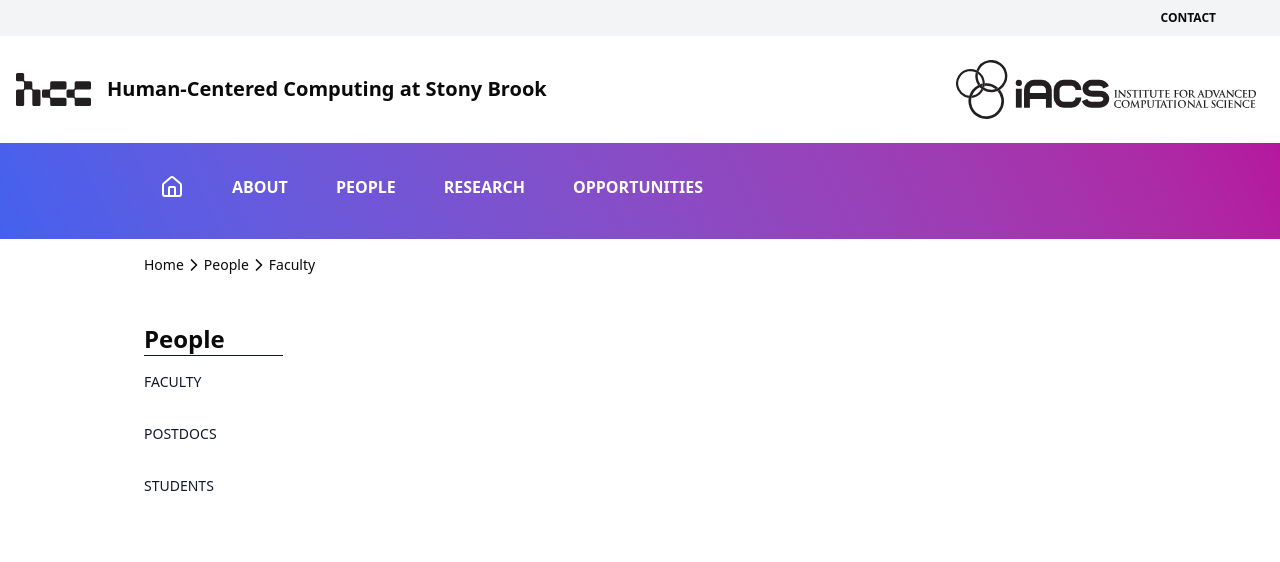
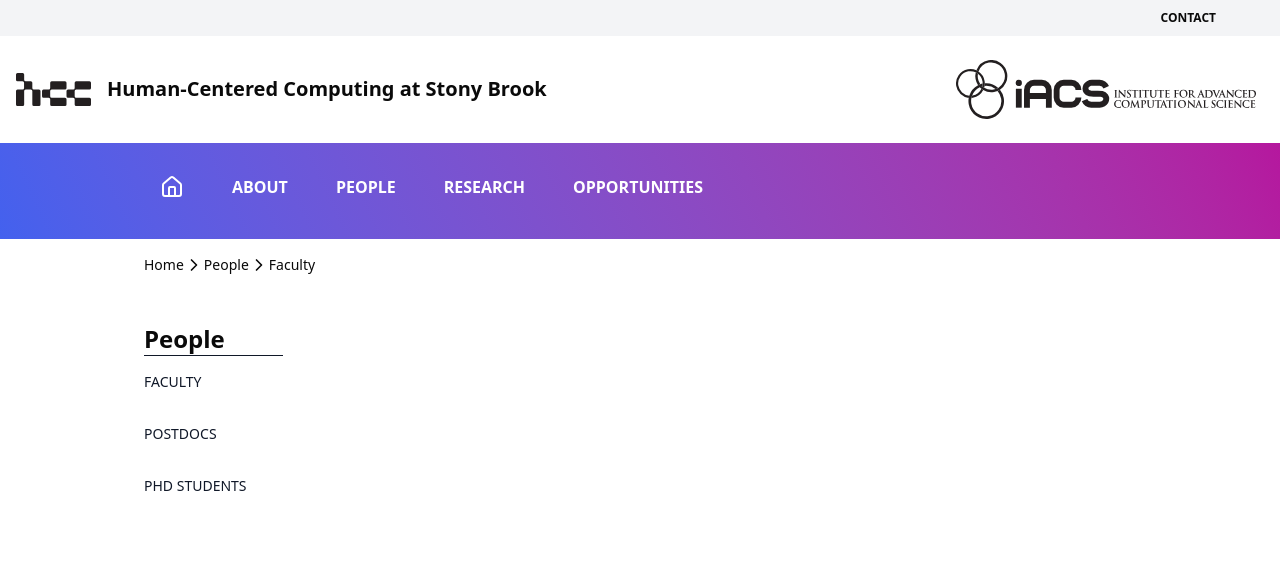
Before and after one commit to afkdiann/hcc-website, a Next.js app: page /people/faculty in a window 1280 px wide. Shown: the top 562 px of the page. Built offline with nearby package versions, Linux system fonts and the light colour scheme.

Commit message:
created layout for all people pages

```diff
--- /dev/null
+++ b/app/people/phd-students/page.tsx
@@ -0,0 +1,17 @@
+import { Metadata } from "next";
+import PhdStudentsPage from "@/pages/PhdStudentsPage";
+
+export const metadata: Metadata = {
+  title: "Phd Students | Human-Centered Computing (HCC)",
+  description: "List of phd students on the HCC team",
+};
+
+function PhdStudent() {
+    return (
+        <div>
+            <PhdStudentsPage />
+        </div>
+     );
+}
+
+export default PhdStudent;
--- a/app/people/postdocs/page.tsx
+++ b/app/people/postdocs/page.tsx
@@ -1,7 +1,15 @@
+import { Metadata } from "next";
+import PostDocsPage from "@/pages/PostDocsPage";
+
+export const metadata: Metadata = {
+  title: "Postdoc | Human-Centered Computing (HCC)",
+  description: "List of postdoc on the HCC team",
+};
+
 function PostDocs() {
     return (
         <div>
-
+            <PostDocsPage />
         </div>
      );
 }
--- a/app/people/students/page.tsx
+++ /dev/null
@@ -1,9 +0,0 @@
-function PhdStudent() {
-    return (
-        <div>
-
-        </div>
-     );
-}
-
-export default PhdStudent;
--- a/components/Sidebar.tsx
+++ b/components/Sidebar.tsx
@@ -11,7 +11,7 @@ function Sidebar({ header, sectionList }: SidebarProps) {
             <div className="border-b border-gray-900">
                 <h1 className="text-2xl font-extrabold ">{header}</h1>
             </div>
-            {sectionList.map((section, index) => <Link className="text-bold text-sm text-gray-900 py-4 hover:underline hover:underline-offset-2" href={`/people/${section.toLocaleLowerCase()}`} key={index}>{section}</Link>)}
+            {sectionList.map((section, index) => <Link className="text-bold text-sm text-gray-900 py-4 hover:underline hover:underline-offset-2" href={`/people/${section.toLocaleLowerCase().replaceAll(" ", "-")}`} key={index}>{section}</Link>)}
         </aside>
      );
 }
--- a/pages/FacultyPage.tsx
+++ b/pages/FacultyPage.tsx
@@ -1,44 +1,10 @@
-"use client";
-
-import { useState } from "react";
-import Navbar from "@/components/Navbar";
-import DropdownMenu from "@/components/DropdownMenu";
-import Footer from "@/components/Footer";
-import Banner from "@/components/Banner";
-import Searchbar from "@/components/ContactBar";
-import Sidebar from "@/components/Sidebar";
-import { ChevronRight } from "lucide-react"
-import Link from "next/link";
+import PeoplePage from "@/pages/PeoplePage";
 
 function FacultyPage() {
-  const [isOpen, setIsOpen] = useState(false);
-  const [activeSection, setActiveSection] = useState("Faculty");
 
   return (
-    <div>
-      <header>
-        <Searchbar />
-        <Banner />
-        <Navbar isOpen={isOpen} onOpen={() => setIsOpen(true)} />
-        <div aria-live="polite">
-          {isOpen && <DropdownMenu onClose={() => setIsOpen(false)} />}
-        </div>
-      </header>
-      <main className="h-196">
-        <div className="flex py-4 px-12 md:px-36 text-sm">
-          <p className="hover:underline hover:underline-offset-2"><Link href="/">Home</Link> </p>
-          <ChevronRight className="size-5"/>
-          <p className="hover:underline hover:underline-offset-2"><Link href="/people/faculty">People</Link></p>
-          <ChevronRight className="size-5"/>
-          <p className="hover:underline hover:underline-offset-2"><Link href={`/people/${activeSection.toLocaleLowerCase()}`}>{activeSection}</Link></p>
-        </div>
-        <Sidebar header="People" sectionList={["FACULTY", "POSTDOCS", "STUDENTS"]}/>
-      </main>
-      <footer>
-        <Footer />
-      </footer>
-    </div>
-  );
+    <PeoplePage currentSection="Faculty" people={[]}/>
+   );
 }
 
 export default FacultyPage;
--- /dev/null
+++ b/pages/PeoplePage.tsx
@@ -0,0 +1,66 @@
+"use client";
+
+import { useState } from "react";
+import Navbar from "@/components/Navbar";
+import DropdownMenu from "@/components/DropdownMenu";
+import Footer from "@/components/Footer";
+import Banner from "@/components/Banner";
+import Searchbar from "@/components/ContactBar";
+import Sidebar from "@/components/Sidebar";
+import { ChevronRight } from "lucide-react";
+import Link from "next/link";
+
+export interface Person {
+  name: string;
+  title: string;
+  department: string;
+  image: string;
+}
+
+interface PeoplePageProps {
+  currentSection: string;
+  people: Person[];
+}
+
+function FacultyPage({ currentSection, people }: PeoplePageProps) {
+  const [isOpen, setIsOpen] = useState(false);
+
+  return (
+    <div>
+      <header>
+        <Searchbar />
+        <Banner />
+        <Navbar isOpen={isOpen} onOpen={() => setIsOpen(true)} />
+        <div aria-live="polite">
+          {isOpen && <DropdownMenu onClose={() => setIsOpen(false)} />}
+        </div>
+      </header>
+      <main className="h-196">
+        <div className="flex py-4 px-12 md:px-36 text-sm">
+          <p className="hover:underline hover:underline-offset-2">
+            <Link href="/">Home</Link>{" "}
+          </p>
+          <ChevronRight className="size-5" />
+          <p className="hover:underline hover:underline-offset-2">
+            <Link href="/people/faculty">People</Link>
+          </p>
+          <ChevronRight className="size-5" />
+          <p className="hover:underline hover:underline-offset-2">
+            <Link href={`/people/${currentSection.toLocaleLowerCase()}`}>
+              {currentSection}
+            </Link>
+          </p>
+        </div>
+        <Sidebar
+          header="People"
+          sectionList={["FACULTY", "POSTDOCS", "PHD STUDENTS"]}
+        />
+      </main>
+      <footer>
+        <Footer />
+      </footer>
+    </div>
+  );
+}
+
+export default FacultyPage;
--- /dev/null
+++ b/pages/PhdStudentsPage.tsx
@@ -0,0 +1,10 @@
+import PeoplePage from "@/pages/PeoplePage";
+
+function PhdStudentsPage() {
+
+  return (
+    <PeoplePage currentSection="Students" people={[]}/>
+   );
+}
+
+export default PhdStudentsPage;
--- a/pages/PostDocsPage.tsx
+++ b/pages/PostDocsPage.tsx
@@ -0,0 +1,10 @@
+import PeoplePage from "@/pages/PeoplePage";
+
+function PostDocsPage() {
+
+  return (
+    <PeoplePage currentSection="Postdocs" people={[]}/>
+   );
+}
+
+export default PostDocsPage;
```
Also changed, not shown: pages/StudentsPage.tsx (deleted).
